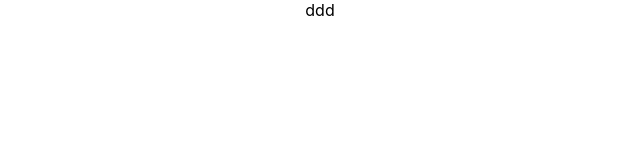
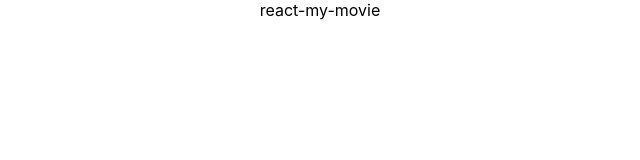
Before and after one commit to leehyemimi/react-my-movie, a React (Create React App) app: page / in a window 1280 px wide. Shown: the top 160 px of the page, without its empty margins (320-960 px from the left). Built offline with nearby package versions, Linux system fonts and the light colour scheme.

Commit message:
테스트

```diff
--- a/src/App.js
+++ b/src/App.js
@@ -4,7 +4,7 @@ import './App.scss';
 function App() {
 	return (
 		<div className="App">
-			ddd
+			react-my-movie
 		</div>
 	);
 }
```
